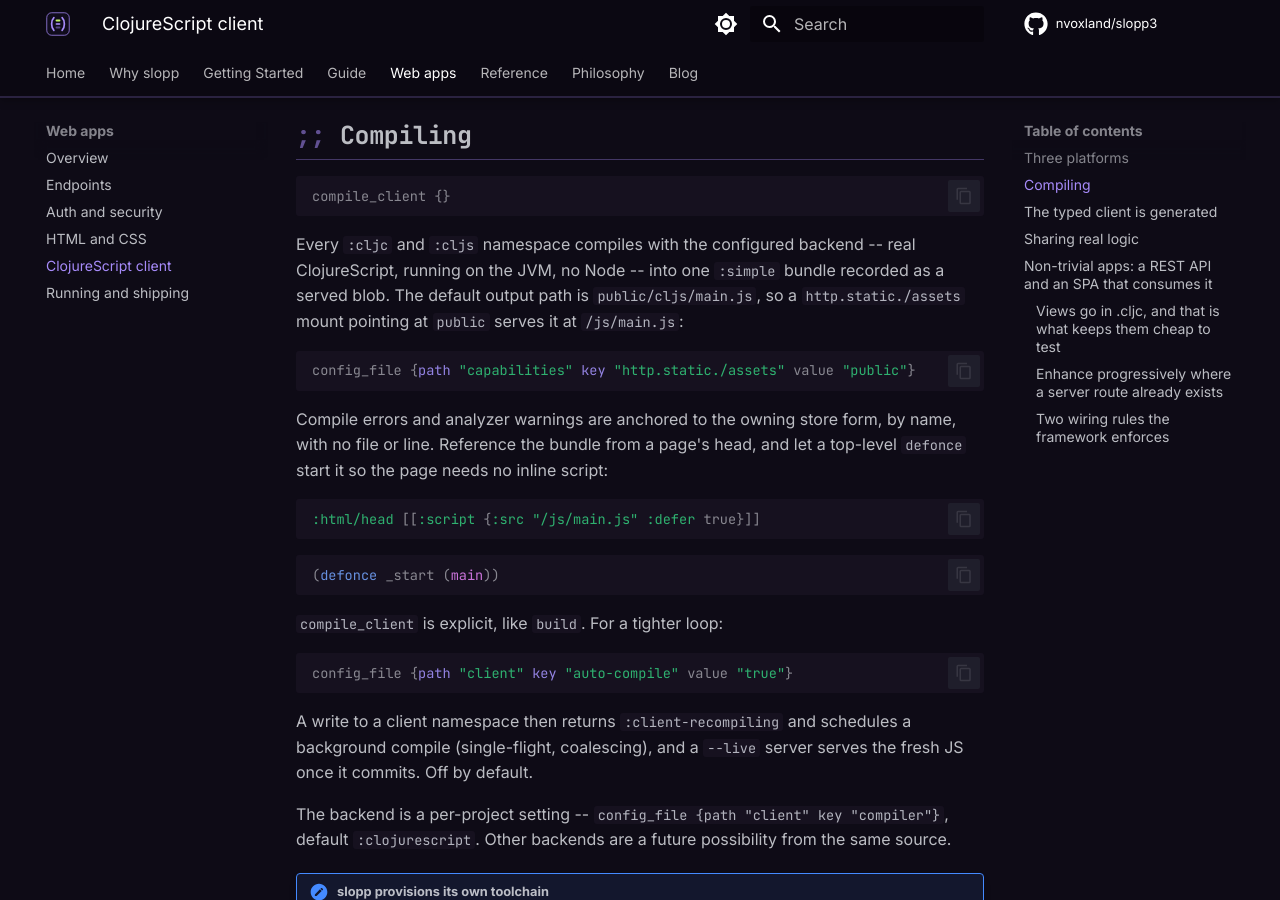
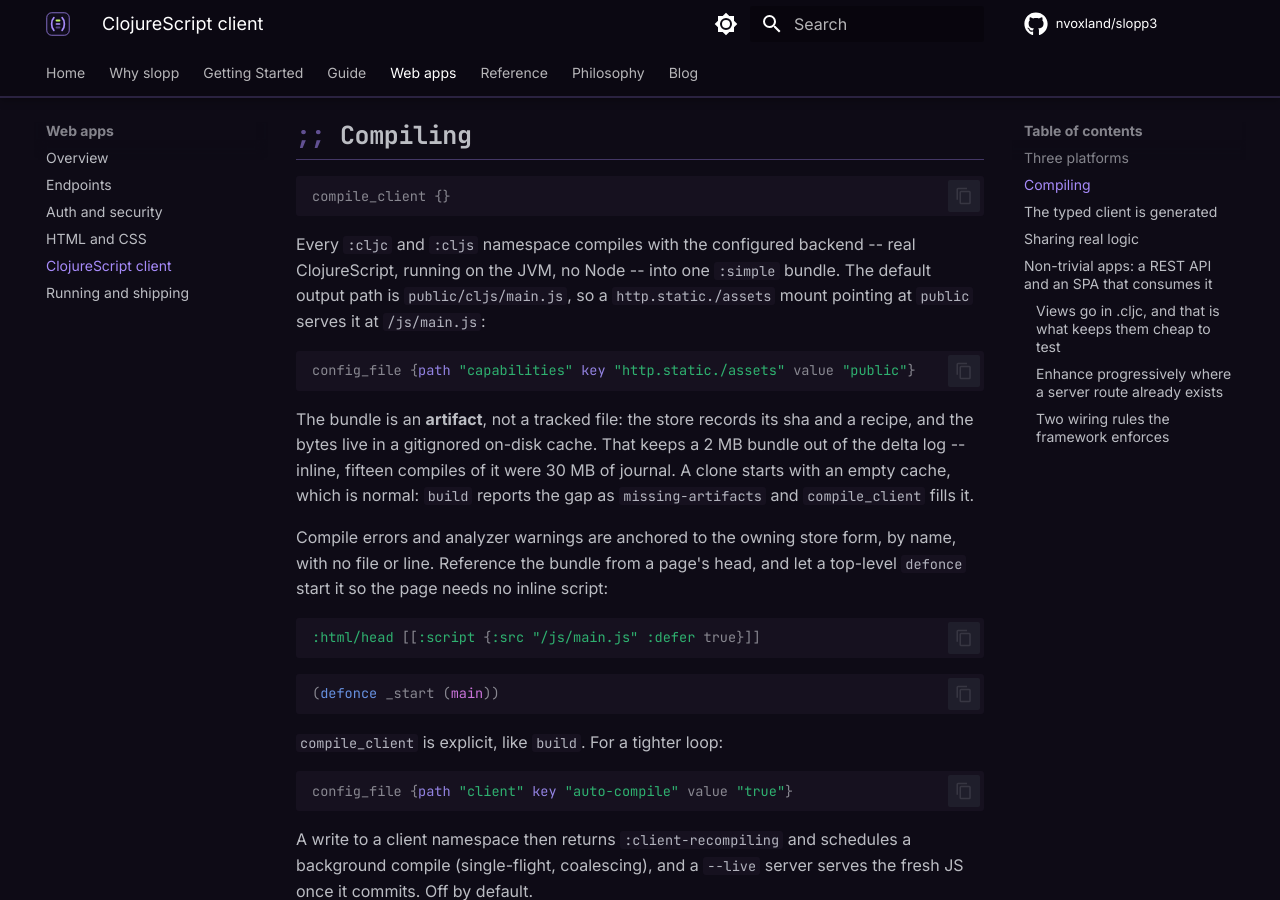
Before and after one commit to nvoxland/slopp3, an MkDocs documentation site: the page built from docs/guide/web/client.md, in a window 1280 px wide and 900 px high, scrolled down 970 px. Built offline with MkDocs 1.6.1 and Material for MkDocs 9.7.7, drawn with Linux system fonts in a browser that asks for light colours; comment, search, counter and statistics services are not loaded.

Commit message:
Document the third manifest: a file you can regenerate is an artifact
The store already distinguished authored files from code. It did not
distinguish authored files from DERIVED ones, so a compiled bundle rode the
files manifest and inlined its bytes into a delta on every compile — 30.5 MB
of journal in this store, 99.8% of it fifteen copies of one 2 MB bundle.

The line is recoverability, not authorship: an artifact that is deleted is
rebuilt, a file that is deleted is lost. So artifacts carry a sha and a
recipe in the journal and their bytes live in a gitignored on-disk cache,
which makes an empty cache on a fresh clone the designed state rather than a
failure — build reports the gap as missing-artifacts and names the call that
refills each one.

````diff
--- a/docs/guide/web/client.md
+++ b/docs/guide/web/client.md
@@ -41,14 +41,19 @@ compile_client {}
 ```
 
 Every `:cljc` and `:cljs` namespace compiles with the configured backend --
-real ClojureScript, running on the JVM, no Node -- into one `:simple` bundle
-recorded as a served blob. The default output path is `public/cljs/main.js`, so
-a `http.static./assets` mount pointing at `public` serves it at
-`/js/main.js`:
+real ClojureScript, running on the JVM, no Node -- into one `:simple` bundle.
+The default output path is `public/cljs/main.js`, so a `http.static./assets`
+mount pointing at `public` serves it at `/js/main.js`:
 
 ```clj
 config_file {path "capabilities" key "http.static./assets" value "public"}
 ```
+
+The bundle is an **artifact**, not a tracked file: the store records its sha
+and a recipe, and the bytes live in a gitignored on-disk cache. That keeps a
+2 MB bundle out of the delta log -- inline, fifteen compiles of it were 30 MB
+of journal. A clone starts with an empty cache, which is normal: `build`
+reports the gap as `missing-artifacts` and `compile_client` fills it.
 
 Compile errors and analyzer warnings are anchored to the owning store form, by
 name, with no file or line. Reference the bundle from a page's head, and let a
````
Also changed, not shown: docs/guide/store.md (+6 -0 lines), plugins/slopp/skills/slopp-setup/SKILL.md (+19 -0 lines).
